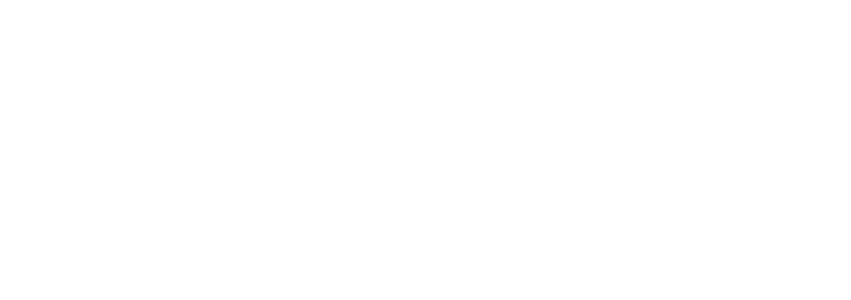
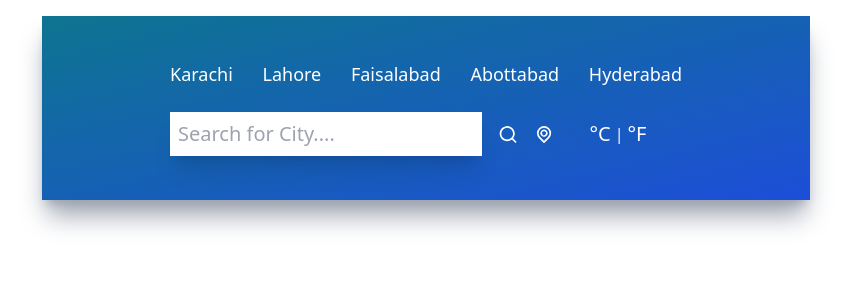
Before and after one commit to Hammad19/weatherapp, a React (Create React App) app: page / in a window 1280 px wide. Shown: the top 300 px of the page, without its empty margins (214-1065 px from the left). Built offline with nearby package versions, Linux system fonts and the light colour scheme.

Commit message:
Made Top Buttons And Location Search Component

```diff
--- a/package.json
+++ b/package.json
@@ -3,6 +3,7 @@
   "version": "0.1.0",
   "private": true,
   "dependencies": {
+    "@iconscout/react-unicons": "^1.1.6",
     "@testing-library/jest-dom": "^5.16.5",
     "@testing-library/react": "^13.4.0",
     "@testing-library/user-event": "^13.5.0",
--- a/src/App.js
+++ b/src/App.js
@@ -1,10 +1,15 @@
 import './App.css';
+import Inputs from './components/Inputs';
+import TopButtons from './components/TopButtons';
 
 function App() {
   return (
-    <div className="App">
+    <div className="mx-auto max-w-screen-md mt-4 py-5 px-32 bg-gradient-to-br from-cyan-700 to-blue-700 h-fit shadow-xl shadow-gray-400">
+    <TopButtons></TopButtons>
+    <Inputs/>
+    </div>
 
-    </div>
+
   );
 }
 
--- /dev/null
+++ b/src/components/Inputs.js
@@ -0,0 +1,35 @@
+import React from "react";
+import { UilSearch, UilLocationPoint } from "@iconscout/react-unicons";
+
+export default function Inputs() {
+  return (
+    <div className="flex flex-row justify-center my-6">
+      <div className="flex flex-row w-3/4 items-center justify-center space-x-4 ">
+        <input
+          type="text"
+          placeholder="Search for City...."
+          className="text-xl font-light p-2 w-full shadow-xl focus:outline-none"
+        ></input>
+        <UilSearch
+          size={25}
+          className="text-white cursor-pointer transition ease-out hover:scale-125"
+        ></UilSearch>
+        <UilLocationPoint
+          size={25}
+          className="text-white cursor-pointer transition ease-out hover:scale-125"
+        ></UilLocationPoint>
+      </div>
+      <div className="flex flex-row w-1/4 items-center justify-center">
+        <button name="imperial" className="text-xl text-white font-light mx-1">
+        °C
+        </button>
+
+        <p className="text-white"> | </p>
+
+        <button name="metric" className="text-xl text-white font-light mx-1">
+        °F
+        </button>
+      </div>
+    </div>
+  );
+}
--- /dev/null
+++ b/src/components/TopButtons.js
@@ -0,0 +1,49 @@
+import React from 'react'
+
+export default function TopButtons() {
+
+
+  const cities =
+    [
+
+    {
+      id: 1,
+      name: 'Karachi'
+    },
+
+    {
+      id: 2,
+      name: 'Lahore'
+    },
+
+    {
+      id: 3,
+      name: 'Faisalabad'
+    },
+
+    {
+      id: 4,
+      name: 'Abottabad'
+    },
+
+    {
+      id: 5,
+      name: 'Hyderabad'
+    },
+
+
+    ]
+  return (
+
+
+
+    <div className = 'flex items-center justify-between my-6 '>
+      {cities.map((city)=>
+      (
+        <button key= {city.id} className='text-white text-lg font-medium hover:scale-110'>{city.name}</button>
+      )
+      )
+      }
+    </div>
+  )
+}
```
Also changed, not shown: 1 other file (tests, documents, lock files or other folders).
